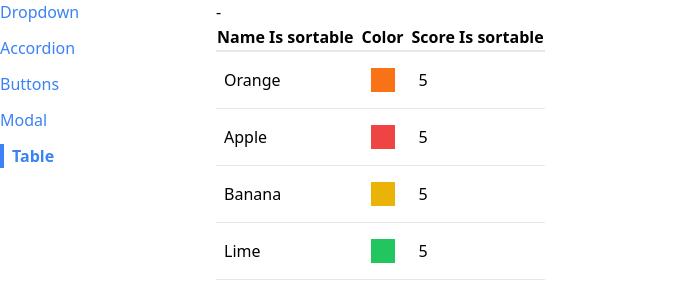
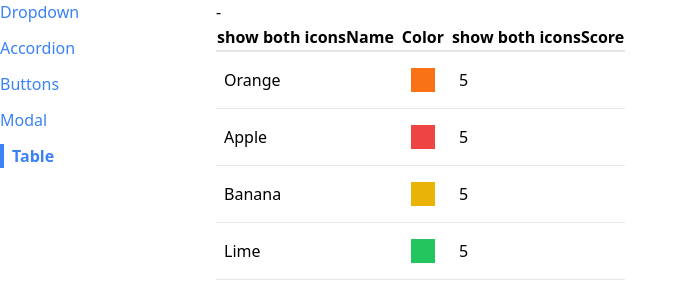
Before and after one commit to Jeungbin/react-udemy-lecture, a React (Create React App) app: page /table in a window 1280 px wide. Shown: the top 302 px of the page, without its empty margins (0-688 px from the left). Built offline with nearby package versions, Linux system fonts and the light colour scheme.

Commit message:
#16 : Determining icon set

```diff
--- a/src/10.Navigation and Routing/components/SortableTable.js
+++ b/src/10.Navigation and Routing/components/SortableTable.js
@@ -30,7 +30,8 @@
       ...column,
       header: () => (
         <th onClick={() => handleClick(column.label)}>
-          {column.label} Is sortable
+          {getIcons(column.label, sortBy, sortOrder)}
+          {column.label}
         </th>
       ),
     };
@@ -64,3 +65,17 @@
     </div>
   );
 }
+
+function getIcons(label, sortBy, sortOrder) {
+  if (label !== sortBy) {
+    return "show both icons";
+  }
+
+  if (sortOrder === null) {
+    return "show both icons";
+  } else if (sortOrder === "asc") {
+    return "show up icon";
+  } else if (sortOrder === "desc") {
+    return "show down";
+  }
+}
```
